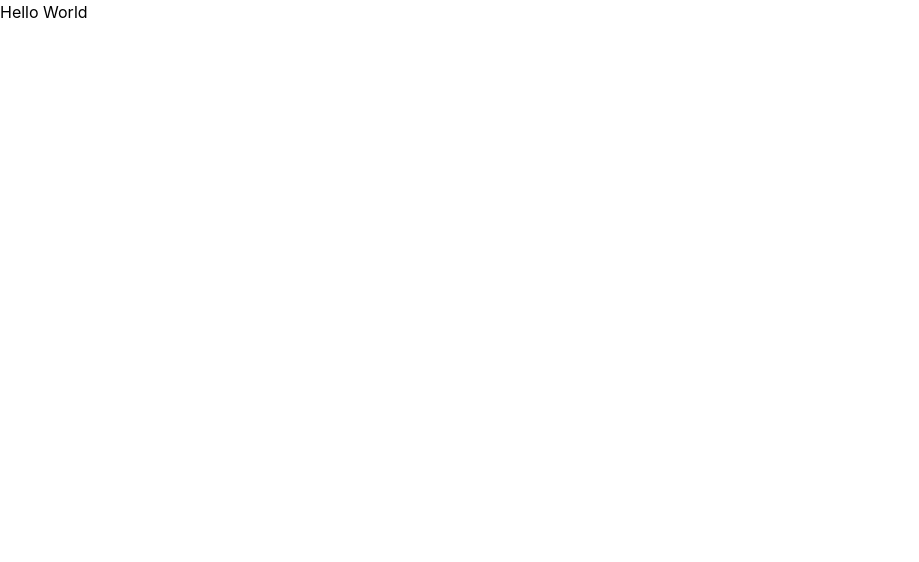
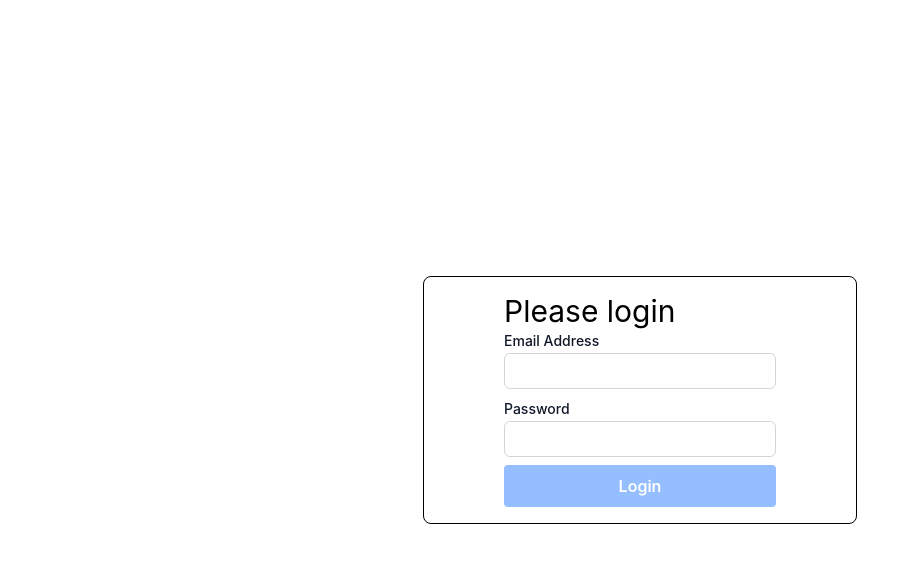
Before and after one commit to depinav/gong.io, a React (Vite) app: page / in a window 1280 px wide. Shown: the top 562 px of the page, without its empty margins (0-919 px from the left). Built offline with nearby package versions, Linux system fonts and the light colour scheme.

Commit message:
Built UI and minimal functionality for login page

```diff
--- a/src/App.tsx
+++ b/src/App.tsx
@@ -1,5 +1,13 @@
+import { Login } from "./routes/Login";
+
 function App() {
-	return <h1>Hello World</h1>;
+	return (
+		<div className="flex justify-center my-auto h-dvh">
+			<div className="place-content-center">
+				<Login />
+			</div>
+		</div>
+	);
 }
 
 export default App;
--- /dev/null
+++ b/src/components/Button.tsx
@@ -0,0 +1,54 @@
+import { cva, type VariantProps } from "class-variance-authority";
+import { twMerge } from "tailwind-merge";
+
+const buttonVariants = cva(["font-semibold", "border", "rounded"], {
+	variants: {
+		intent: {
+			primary: ["bg-blue-500", "text-white", "border-transparent"],
+		},
+		size: {
+			small: ["text-sm", "py-1", "px-2"],
+			medium: ["text-base", "py-2", "px-4"],
+		},
+		disabled: {
+			false: null,
+			true: ["opacity-50", "cursor-not-allowed"],
+		},
+	},
+	defaultVariants: {
+		intent: "primary",
+		size: "medium",
+		disabled: false,
+	},
+});
+
+export interface ButtonVariants extends VariantProps<typeof buttonVariants> {}
+
+export const button = (variants: ButtonVariants) =>
+	twMerge(buttonVariants(variants));
+
+interface ButtonProps extends ButtonVariants {
+	children: React.ReactNode;
+	onClick: () => void;
+	type?: React.ButtonHTMLAttributes<HTMLButtonElement>["type"];
+	disabled?: boolean;
+}
+
+export function Button({
+	children,
+	type,
+	intent,
+	disabled,
+	onClick,
+}: ButtonProps) {
+	return (
+		<button
+			type={type}
+			onClick={onClick}
+			className={button({ intent, disabled })}
+			disabled={disabled}
+		>
+			{children}
+		</button>
+	);
+}
--- /dev/null
+++ b/src/components/Label.tsx
@@ -0,0 +1,31 @@
+import { cva, type VariantProps } from "class-variance-authority";
+import { twMerge } from "tailwind-merge";
+
+const labelVariants = cva(["label"], {
+	variants: {
+		intent: {
+			primary: ["block", "text-sm/6", "font-medium", "text-gray-900"],
+		},
+	},
+	defaultVariants: {
+		intent: "primary",
+	},
+});
+
+export interface LabelVariants extends VariantProps<typeof labelVariants> {}
+
+export const label = (variants: LabelVariants) =>
+	twMerge(labelVariants(variants));
+
+interface LabelProps extends LabelVariants {
+	children: React.ReactNode;
+	labelFor: string;
+}
+
+export function Label({ intent, labelFor, children }: LabelProps) {
+	return (
+		<label htmlFor={labelFor} className={label({ intent })}>
+			{children}
+		</label>
+	);
+}
--- /dev/null
+++ b/src/components/TextInput.tsx
@@ -0,0 +1,92 @@
+import { cva, type VariantProps } from "class-variance-authority";
+import { twMerge } from "tailwind-merge";
+import { Label } from "./Label";
+import { useState } from "react";
+
+const inputVariants = cva(
+	[
+		"block",
+		"w-full",
+		"rounded-md",
+		"bg-white",
+		"outline-1",
+		"-outline-offset-1",
+		"focus:outline-2",
+		"focus:-outline-offset-2",
+	],
+	{
+		variants: {
+			intent: {
+				primary: [
+					"text-base",
+					"text-gray-900",
+					"outline-gray-300",
+					"placeholder:text-gray-400",
+					"focus:outline-indigo-600",
+				],
+				error: [
+					"col-start-1",
+					"row-start-1",
+					"pr-10",
+					"text-red-900",
+					"outline-red-300",
+					"placeholder:text-red-300",
+					"focus:outline-red-600",
+				],
+			},
+			size: {
+				small: ["pr-9, text-sm/6"],
+				medium: ["py-1.5", "px-3"],
+			},
+		},
+		defaultVariants: {
+			intent: "primary",
+			size: "medium",
+		},
+	},
+);
+
+export interface InputVariants extends VariantProps<typeof inputVariants> {}
+
+export const input = (variants: InputVariants) =>
+	twMerge(inputVariants(variants));
+
+type InputType = "email" | "text" | "password";
+
+interface InputProps extends InputVariants {
+	label: string;
+	type?: InputType;
+	value: string;
+	isValid?: boolean;
+	onChange: (value: string) => void;
+}
+
+export function TextInput({
+	label,
+	type = "text",
+	intent,
+	value,
+	isValid = true,
+	onChange,
+}: InputProps) {
+	const labelFor = `${label.charAt(0).toLowerCase()}${label.slice(1).replaceAll(" ", "")}`;
+
+	return (
+		<div>
+			<Label labelFor={labelFor}>{label}</Label>
+			<input
+				onChange={(e) => onChange(e.currentTarget.value)}
+				value={value}
+				type={type}
+				id={labelFor}
+				aria-describedby={`${labelFor}-error`}
+				className={input({ intent: isValid ? intent : "error" })}
+			/>
+			{!isValid && (
+				<p id={`${labelFor}-error`} className="mt-2 text-sm text-red-600">
+					Invalid {label}.
+				</p>
+			)}
+		</div>
+	);
+}
--- /dev/null
+++ b/src/routes/Login.tsx
@@ -0,0 +1,49 @@
+import { useEffect, useState } from "react";
+import { Button } from "@/components/Button";
+import { TextInput } from "@/components/TextInput";
+import { encode } from "@/helpers/utils";
+
+const emailTester = /^[a-zA-Z0-9._%+-]+@[a-zA-Z0-9.-]+\.[a-zA-Z]{2,}$/;
+
+export function Login() {
+	const [email, setEmail] = useState("");
+	const [password, setPassword] = useState("");
+	const [isValidEmail, setIsValidEmail] = useState(true);
+	const [isValidPassword, setIsValidPassword] = useState(true);
+
+	const handleSubmit = () => {
+		setIsValidEmail(email.length > 0 && emailTester.test(email));
+		setIsValidPassword(password.length > 0);
+		if (email.length > 0 && password.length > 0) {
+			const encoded = encode(email, password);
+			console.log("🚀 ~ handleSubmit ~ encoded:", encoded);
+		}
+	};
+
+	return (
+		<div className="border-1 h-fit px-20 py-4 rounded-lg">
+			<h1 className="text-3xl">Please login</h1>
+			<div className="flex flex-col gap-2">
+				<TextInput
+					isValid={isValidEmail}
+					label="Email Address"
+					value={email}
+					onChange={(value) => setEmail(value)}
+				/>
+				<TextInput
+					isValid={isValidPassword}
+					type="password"
+					label="Password"
+					value={password}
+					onChange={(value) => setPassword(value)}
+				/>
+				<Button
+					onClick={handleSubmit}
+					disabled={email.length <= 0 || password.length <= 0}
+				>
+					Login
+				</Button>
+			</div>
+		</div>
+	);
+}
```
